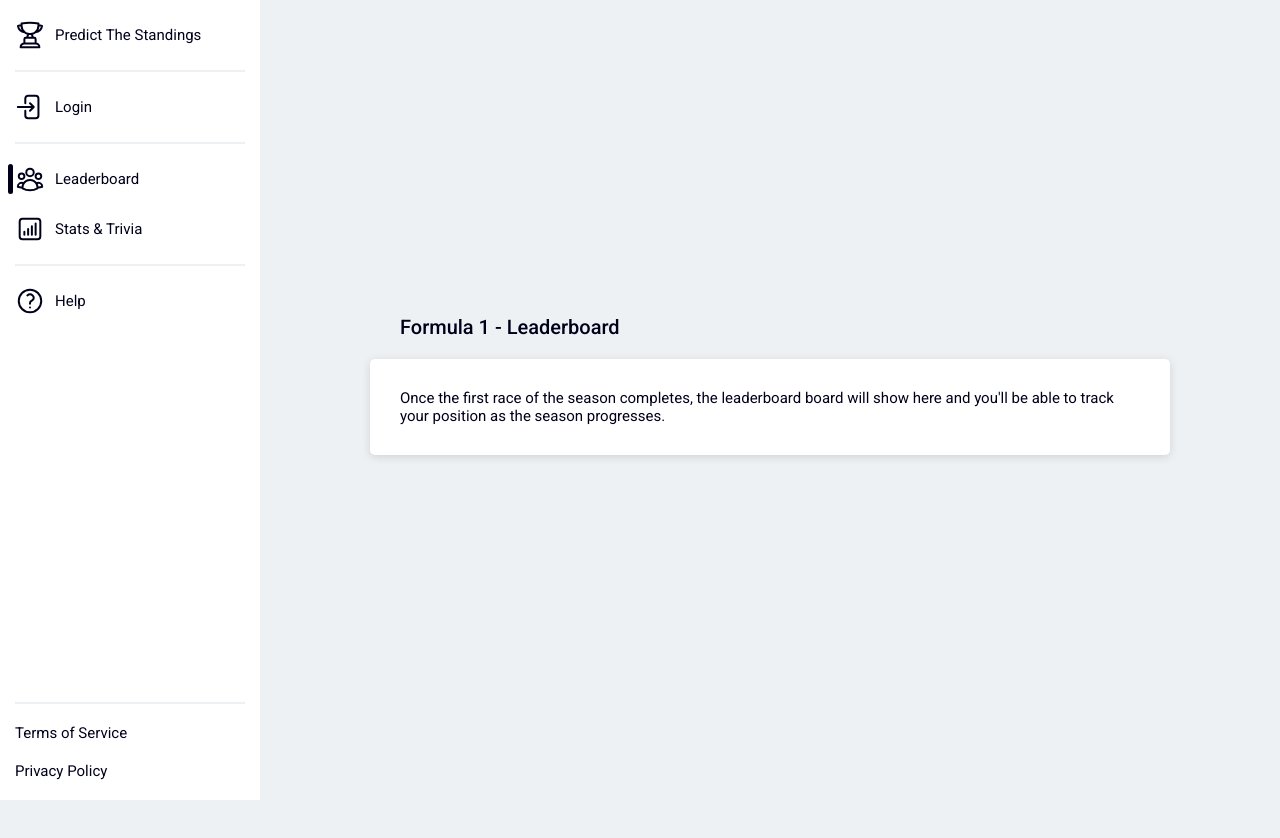
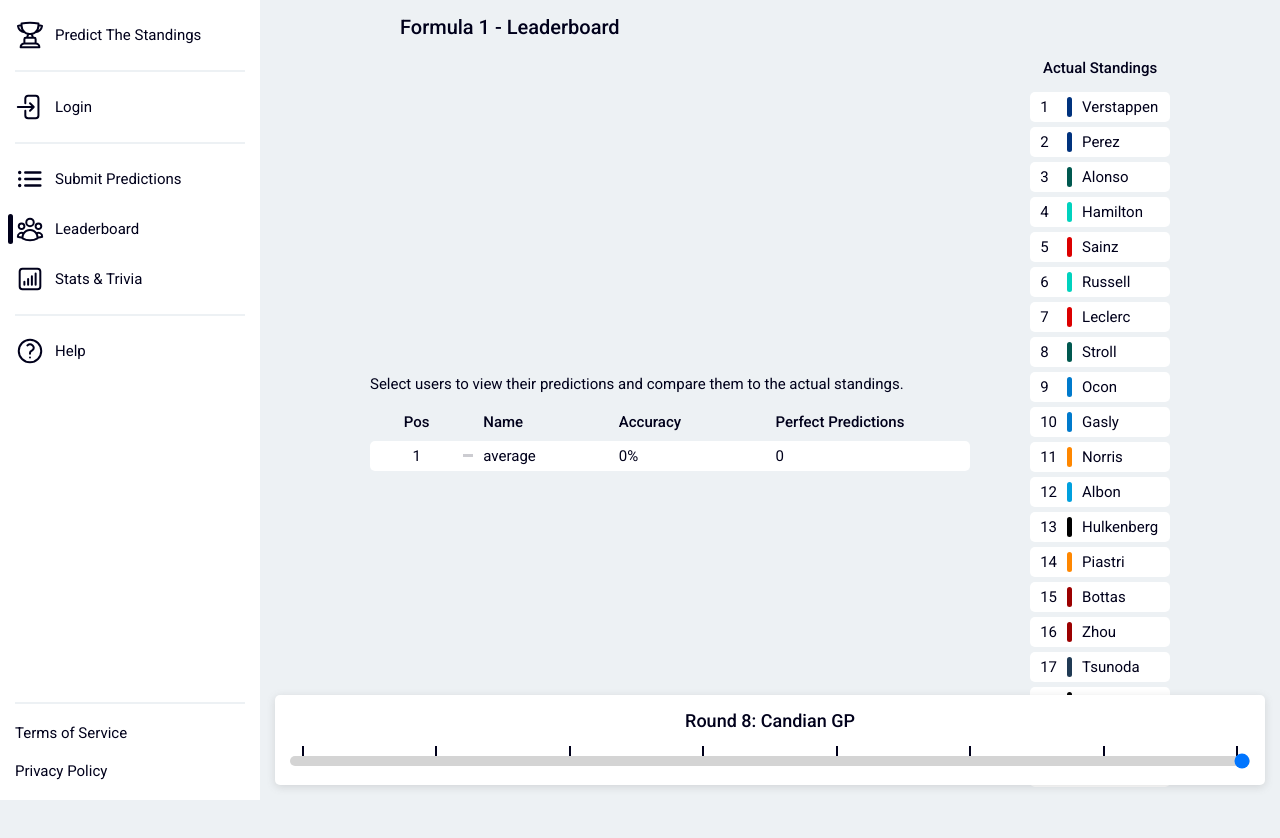
Before and after one commit to davidwillprice/predict-the-standings, a Next.js app: page /formula-1/2024 in a window 1280 px wide. Shown: the top 838 px of the page. Before the commit the page ends 800 px from the top, so only its background shows below. Built offline with nearby package versions, Linux system fonts and the light colour scheme; no server answers; the database is empty.

Commit message:
Add link to submit predictions in header
- Also set prediction freeze time in single imported variable

```diff
--- a/app/formula-1/page.tsx
+++ b/app/formula-1/page.tsx
@@ -6,6 +6,8 @@ import { PanelHeading } from "@components/panels/panel-heading";
 import { Button } from "@components/button/button";
 import Icon from "@svgs/icons/sq-icon";
 
+import { predictionFreezeTime } from "@data/formula-1/2024";
+
 import styles from "@components/button/button-containers.module.scss";
 
 export const metadata: Metadata = {
@@ -13,7 +15,6 @@ export const metadata: Metadata = {
 };
 
 const Page = () => {
-  const predictionFreezeTime = new Date("2024-02-29T11:30:00");
   return (
     <>
       <PanelHeading>
--- a/app/formula-1/predict/page.tsx
+++ b/app/formula-1/predict/page.tsx
@@ -6,6 +6,7 @@ import { entrants } from "@data/formula-1/2023";
 import { sortEntrantsAlphabetically } from "@lib/misc";
 import { getPredictionTable } from "@lib/db-functions";
 import { authOptions } from "@lib/auth";
+import { predictionFreezeTime } from "@data/formula-1/2024";
 
 import { ContentContainer } from "@components/content-container/content-container";
 import { Panel } from "@components/panels/panel";
@@ -29,7 +30,6 @@ export default async function Page() {
   const userId = session.user.id;
   const sport: Sport = "f1";
   const season = "2024";
-  const predictionFreezeTime = new Date("2024-02-29T11:30:00");
 
   const defaultEntrantsArr = sortEntrantsAlphabetically([
     entrants.ham,
--- a/src/data/formula-1/2024.ts
+++ b/src/data/formula-1/2024.ts
@@ -1,4 +1,6 @@
 import { Entrant, Entrants, Round } from "@custom-types/game-types";
+
+export const predictionFreezeTime = new Date("2024-02-29T11:30:00");
 
 export const entrants: Entrants = {
   ham: new Entrant("Hamilton", "ham", 44, "#00d2be"),
@@ -59,183 +61,183 @@ const {
   rus,
 } = entrants;
 
-export let rounds = [];
+// export let rounds = [];
 
-// export let rounds = [
-//   new Round("Bahrain GP", [
-//     ver,
-//     per,
-//     alo,
-//     sai,
-//     ham,
-//     str,
-//     rus,
-//     bot,
-//     gas,
-//     alb,
-//     tsu,
-//     sar,
-//     mag,
-//     ric,
-//     hul,
-//     zho,
-//     nor,
-//     oco,
-//     lec,
-//     pia,
-//   ]),
-//   new Round("Saudi GP", [
-//     ver,
-//     per,
-//     alo,
-//     sai,
-//     ham,
-//     rus,
-//     str,
-//     lec,
-//     bot,
-//     oco,
-//     gas,
-//     mag,
-//     alb,
-//     tsu,
-//     hul,
-//     sar,
-//     zho,
-//     ric,
-//     pia,
-//     nor,
-//   ]),
-//   new Round("Australian GP", [
-//     ver,
-//     per,
-//     alo,
-//     ham,
-//     sai,
-//     str,
-//     rus,
-//     nor,
-//     hul,
-//     lec,
-//     bot,
-//     oco,
-//     pia,
-//     gas,
-//     zho,
-//     tsu,
-//     mag,
-//     alb,
-//     sar,
-//     ric,
-//   ]),
-//   new Round("Azerbaijan GP", [
-//     ver,
-//     per,
-//     alo,
-//     ham,
-//     sai,
-//     lec,
-//     rus,
-//     str,
-//     nor,
-//     hul,
-//     pia,
-//     bot,
-//     oco,
-//     gas,
-//     zho,
-//     tsu,
-//     alb,
-//     mag,
-//     sar,
-//     ric,
-//   ]),
-//   new Round("Miami GP", [
-//     ver,
-//     per,
-//     alo,
-//     ham,
-//     sai,
-//     rus,
-//     lec,
-//     str,
-//     nor,
-//     gas,
-//     hul,
-//     oco,
-//     bot,
-//     pia,
-//     zho,
-//     tsu,
-//     mag,
-//     alb,
-//     sar,
-//     ric,
-//   ]),
-//   new Round("Monaco GP", [
-//     ver,
-//     per,
-//     alo,
-//     ham,
-//     rus,
-//     sai,
-//     lec,
-//     str,
-//     oco,
-//     gas,
-//     nor,
-//     hul,
-//     pia,
-//     bot,
-//     zho,
-//     tsu,
-//     mag,
-//     alb,
-//     ric,
-//     sar,
-//   ]),
-//   new Round("Spainish GP", [
-//     ver,
-//     per,
-//     alo,
-//     ham,
-//     rus,
-//     sai,
-//     lec,
-//     str,
-//     oco,
-//     gas,
-//     nor,
-//     hul,
-//     pia,
-//     bot,
-//     zho,
-//     tsu,
-//     mag,
-//     alb,
-//     ric,
-//     sar,
-//   ]),
-//   new Round("Candian GP", [
-//     ver,
-//     per,
-//     alo,
-//     ham,
-//     sai,
-//     rus,
-//     lec,
-//     str,
-//     oco,
-//     gas,
-//     nor,
-//     alb,
-//     hul,
-//     pia,
-//     bot,
-//     zho,
-//     tsu,
-//     mag,
-//     sar,
-//     ric,
-//   ]),
-// ];
+export let rounds = [
+  new Round("Bahrain GP", [
+    ver,
+    per,
+    alo,
+    sai,
+    ham,
+    str,
+    rus,
+    bot,
+    gas,
+    alb,
+    tsu,
+    sar,
+    mag,
+    ric,
+    hul,
+    zho,
+    nor,
+    oco,
+    lec,
+    pia,
+  ]),
+  new Round("Saudi GP", [
+    ver,
+    per,
+    alo,
+    sai,
+    ham,
+    rus,
+    str,
+    lec,
+    bot,
+    oco,
+    gas,
+    mag,
+    alb,
+    tsu,
+    hul,
+    sar,
+    zho,
+    ric,
+    pia,
+    nor,
+  ]),
+  new Round("Australian GP", [
+    ver,
+    per,
+    alo,
+    ham,
+    sai,
+    str,
+    rus,
+    nor,
+    hul,
+    lec,
+    bot,
+    oco,
+    pia,
+    gas,
+    zho,
+    tsu,
+    mag,
+    alb,
+    sar,
+    ric,
+  ]),
+  new Round("Azerbaijan GP", [
+    ver,
+    per,
+    alo,
+    ham,
+    sai,
+    lec,
+    rus,
+    str,
+    nor,
+    hul,
+    pia,
+    bot,
+    oco,
+    gas,
+    zho,
+    tsu,
+    alb,
+    mag,
+    sar,
+    ric,
+  ]),
+  new Round("Miami GP", [
+    ver,
+    per,
+    alo,
+    ham,
+    sai,
+    rus,
+    lec,
+    str,
+    nor,
+    gas,
+    hul,
+    oco,
+    bot,
+    pia,
+    zho,
+    tsu,
+    mag,
+    alb,
+    sar,
+    ric,
+  ]),
+  new Round("Monaco GP", [
+    ver,
+    per,
+    alo,
+    ham,
+    rus,
+    sai,
+    lec,
+    str,
+    oco,
+    gas,
+    nor,
+    hul,
+    pia,
+    bot,
+    zho,
+    tsu,
+    mag,
+    alb,
+    ric,
+    sar,
+  ]),
+  new Round("Spainish GP", [
+    ver,
+    per,
+    alo,
+    ham,
+    rus,
+    sai,
+    lec,
+    str,
+    oco,
+    gas,
+    nor,
+    hul,
+    pia,
+    bot,
+    zho,
+    tsu,
+    mag,
+    alb,
+    ric,
+    sar,
+  ]),
+  new Round("Candian GP", [
+    ver,
+    per,
+    alo,
+    ham,
+    sai,
+    rus,
+    lec,
+    str,
+    oco,
+    gas,
+    nor,
+    alb,
+    hul,
+    pia,
+    bot,
+    zho,
+    tsu,
+    mag,
+    sar,
+    ric,
+  ]),
+];
--- a/src/ui/components/header/main-nav.tsx
+++ b/src/ui/components/header/main-nav.tsx
@@ -3,6 +3,8 @@ import { useState, useEffect } from "react";
 import { usePathname } from "next/navigation";
 import { ReactNode } from "react";
 import Link from "next/link";
+
+import { predictionFreezeTime } from "@data/formula-1/2024";
 
 import Icon from "@svgs/icons/sq-icon";
 import HeaderLink from "@components/header/header-link";
@@ -30,7 +32,13 @@ export const MainNav = ({ children }: Props) => {
   const predictionLinks = pathname.startsWith("/formula-1") ? (
     <>
       {/**@todo Add year selector*/}
-      {/**@todo Add 'Edit Predictions' or 'Predict' depending on if the predictions are open and they are logged in*/}
+      {predictionFreezeTime.getTime() > new Date().getTime() ? (
+        <HeaderLink href="/formula-1/predict" icon="listBullet">
+          Submit Predictions
+        </HeaderLink>
+      ) : (
+        ""
+      )}
       <HeaderLink href="/formula-1/2024" icon="group">
         Leaderboard
       </HeaderLink>
```
